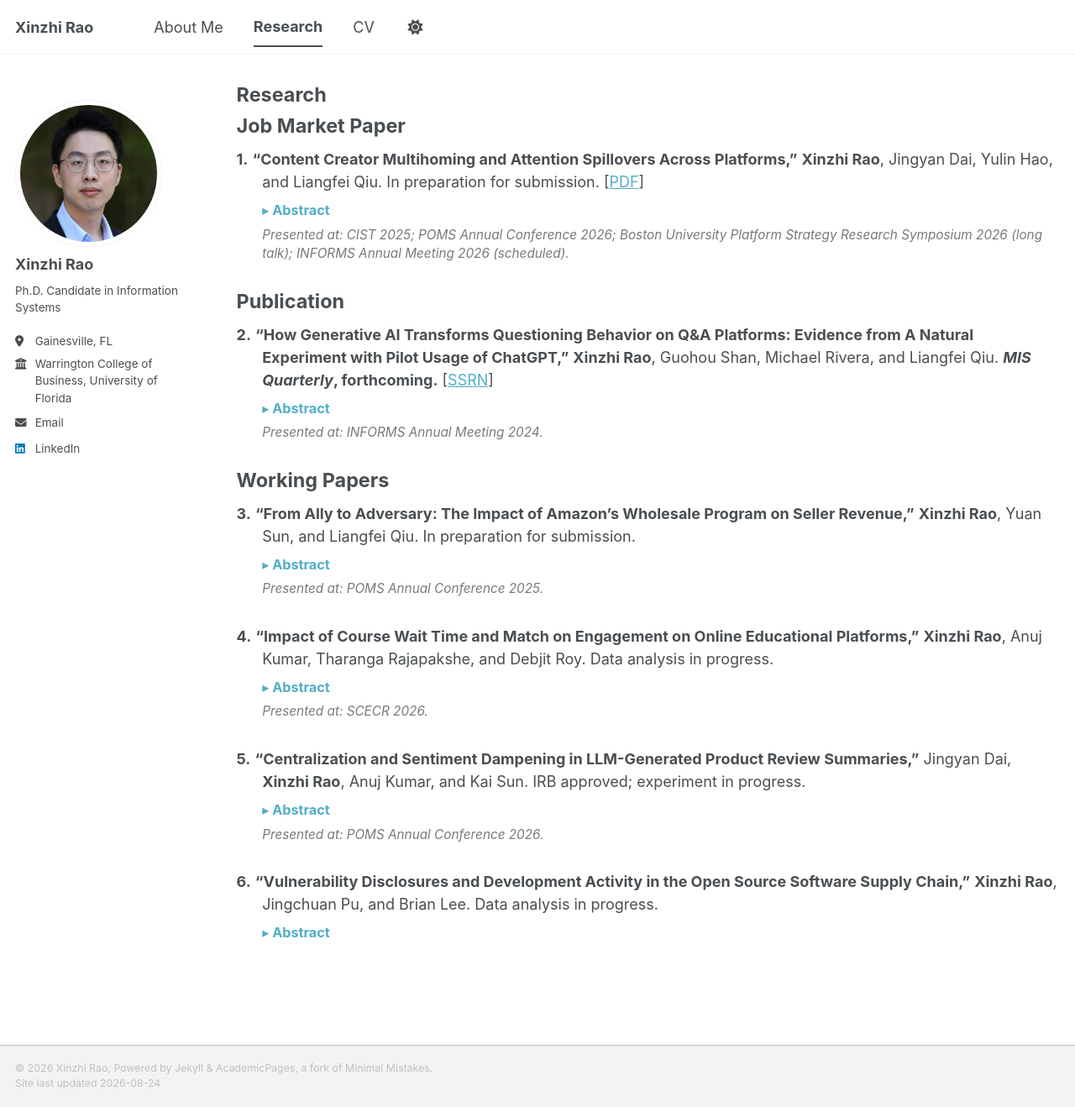
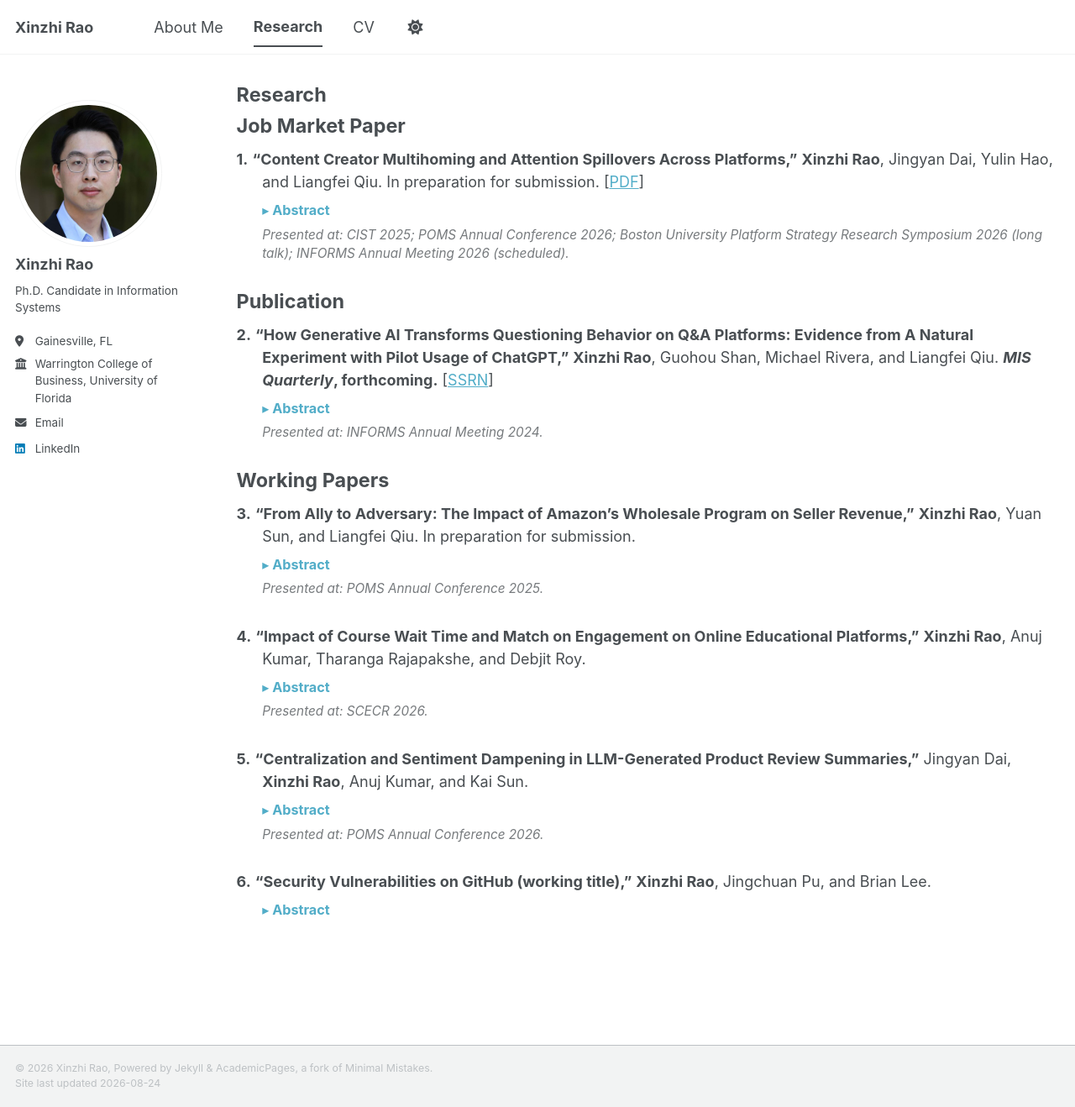
Before and after one commit to xinzhirao/xinzhirao.github.io, a Jekyll site: the page built from _pages/research.md, in a window 1280 px wide and 1318 px high. Shown: the whole window at 84% size. Built offline with Jekyll 4.4.1, drawn with Linux system fonts in a browser that asks for light colours; a style sheet for code colours, icons or effects is not loaded.

Commit message:
Update research.md

```diff
--- a/_pages/research.md
+++ b/_pages/research.md
@@ -47,7 +47,7 @@ Working Papers
 </div>
 
 <div class="paper">
-<p class="paper__headline"><span class="paper__no">4.</span> <span class="paper__title">“Impact of Course Wait Time and Match on Engagement on Online Educational Platforms,”</span> <strong>Xinzhi Rao</strong>, Anuj Kumar, Tharanga Rajapakshe, and Debjit Roy. Data analysis in progress.</p>
+<p class="paper__headline"><span class="paper__no">4.</span> <span class="paper__title">“Impact of Course Wait Time and Match on Engagement on Online Educational Platforms,”</span> <strong>Xinzhi Rao</strong>, Anuj Kumar, Tharanga Rajapakshe, and Debjit Roy. </p>
 <div class="paper__body">
 <details class="abstract"><summary>Abstract</summary>
 <p class="paper__abstract">Low completion and engagement are persistent challenges in online education. Partnering with a large Indian platform that offers live information technology courses, this study examines short introductory sessions that give prospective students information about a course before they commit. Such sessions improve the match between students and courses, but scheduling them before the main course lengthens the wait time that committed students face, which can dampen engagement. We develop a multiperiod analytical model in which heterogeneous students decide whether to enroll, whether to drop out, and how much effort to invest, while the platform chooses prices, information provision, and teaching support. The model characterizes how these sessions reshape enrollment, completion, engagement, and total skill production. We calibrate the model with rich enrollment and engagement data from the platform and exploit the platform’s removal of these sessions in January 2025 as a natural experiment to test the model’s predictions. The study offers guidance on when experiential screening justifies its operational cost.</p>
@@ -57,7 +57,7 @@ Working Papers
 </div>
 
 <div class="paper">
-<p class="paper__headline"><span class="paper__no">5.</span> <span class="paper__title">“Centralization and Sentiment Dampening in LLM-Generated Product Review Summaries,”</span> Jingyan Dai, <strong>Xinzhi Rao</strong>, Anuj Kumar, and Kai Sun. IRB approved; experiment in progress.</p>
+<p class="paper__headline"><span class="paper__no">5.</span> <span class="paper__title">“Centralization and Sentiment Dampening in LLM-Generated Product Review Summaries,”</span> Jingyan Dai, <strong>Xinzhi Rao</strong>, Anuj Kumar, and Kai Sun. </p>
 <div class="paper__body">
 <details class="abstract"><summary>Abstract</summary>
 <p class="paper__abstract">Major online platforms such as Amazon, Google Shopping, and Booking.com increasingly rely on large language models (LLMs) to condense large volumes of product reviews into short summaries that, for most shoppers making quick decisions, substitute for the reviews themselves. We ask whether these summaries faithfully convey the collective sentiment of prior buyers. Constructing review corpora with known sentiment distributions and scoring both the reviews and the LLM-generated summaries with a BERT-based rating model and lexicon-based sentiment analysis, we document two systematic distortions. Centralization pulls summary ratings toward the midpoint of the scale regardless of the underlying review distribution, obscuring the distinctive signal of polarized products and suppressing strong praise more substantially than strong criticism. Sentiment dampening attenuates the lexical strength of sentiment words even when the balance of positive and negative content is preserved, compressing the emotional extremes of the review distribution. A pre-registered survey experiment on simulated product pages links these distortions to consumer behavior: AI-generated summaries alter purchase intentions across the entire quality spectrum. As platforms increasingly interpose LLMs between user-generated content and consumers, the findings highlight faithfulness as a central design criterion for AI-mediated information.</p>
@@ -67,7 +67,7 @@ Working Papers
 </div>
 
 <div class="paper">
-<p class="paper__headline"><span class="paper__no">6.</span> <span class="paper__title">“Vulnerability Disclosures and Development Activity in the Open Source Software Supply Chain,”</span> <strong>Xinzhi Rao</strong>, Jingchuan Pu, and Brian Lee. Data analysis in progress.</p>
+<p class="paper__headline"><span class="paper__no">6.</span> <span class="paper__title">“Security Vulnerabilities on GitHub (working title),”</span> <strong>Xinzhi Rao</strong>, Jingchuan Pu, and Brian Lee. </p>
 <div class="paper__body">
 <details class="abstract"><summary>Abstract</summary>
 <p class="paper__abstract">Open source software underpins modern digital infrastructure, and a vulnerability disclosed in one repository can propagate through the software supply chain to the many projects that depend on it. This project studies how public vulnerability disclosure affects development activity in affected open source repositories and in their downstream dependents. We assemble a novel panel from the GitHub Advisory Database (2019–2023), GitHub’s dependency graph, and the complete commit histories of roughly 1,300 vulnerable repositories and their popular dependents across the major package ecosystems. Exploiting the staggered timing of disclosures in a difference-in-differences design, we find that disclosure reduces development activity in affected repositories: monthly commits and active contributors each fall by roughly 9%, and the inflow of contributors arriving from downstream dependent projects drops by about 17%. Meanwhile, dependent repositories modestly increase their own activity, consistent with downstream patching. The results suggest that vulnerability disclosure imposes real participation costs on affected projects and shifts maintenance effort downstream, with implications for coordinated disclosure policy and for building a secure and resilient software supply chain.</p>
```
